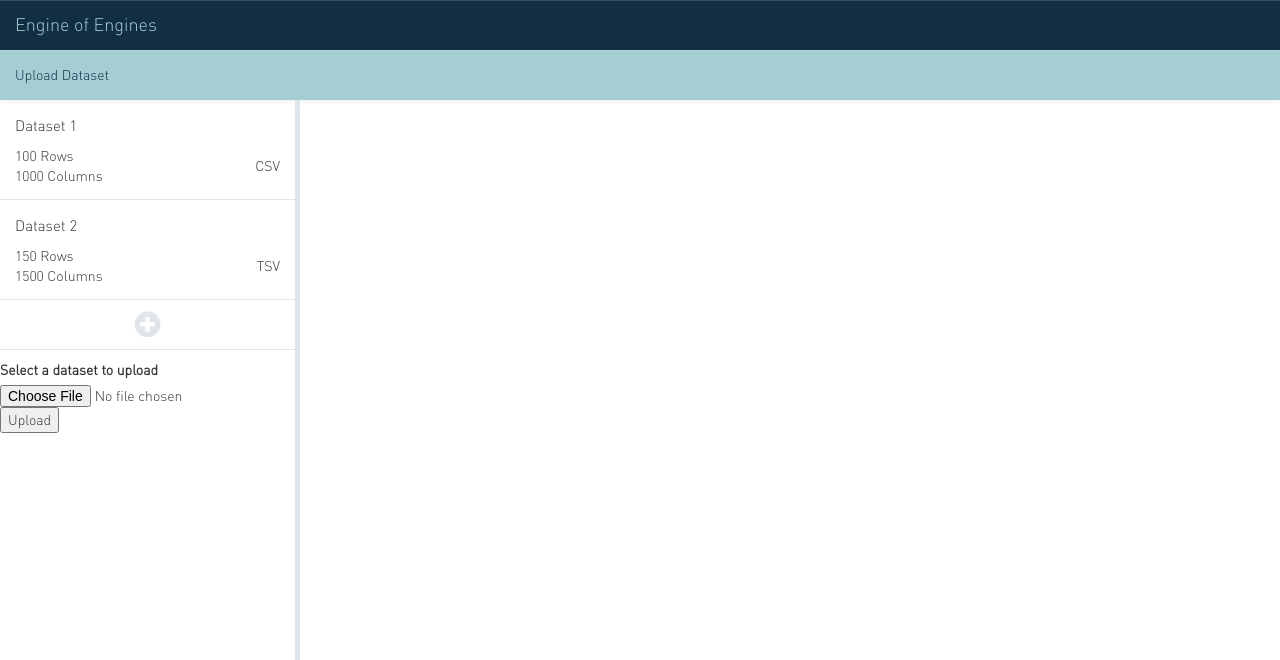
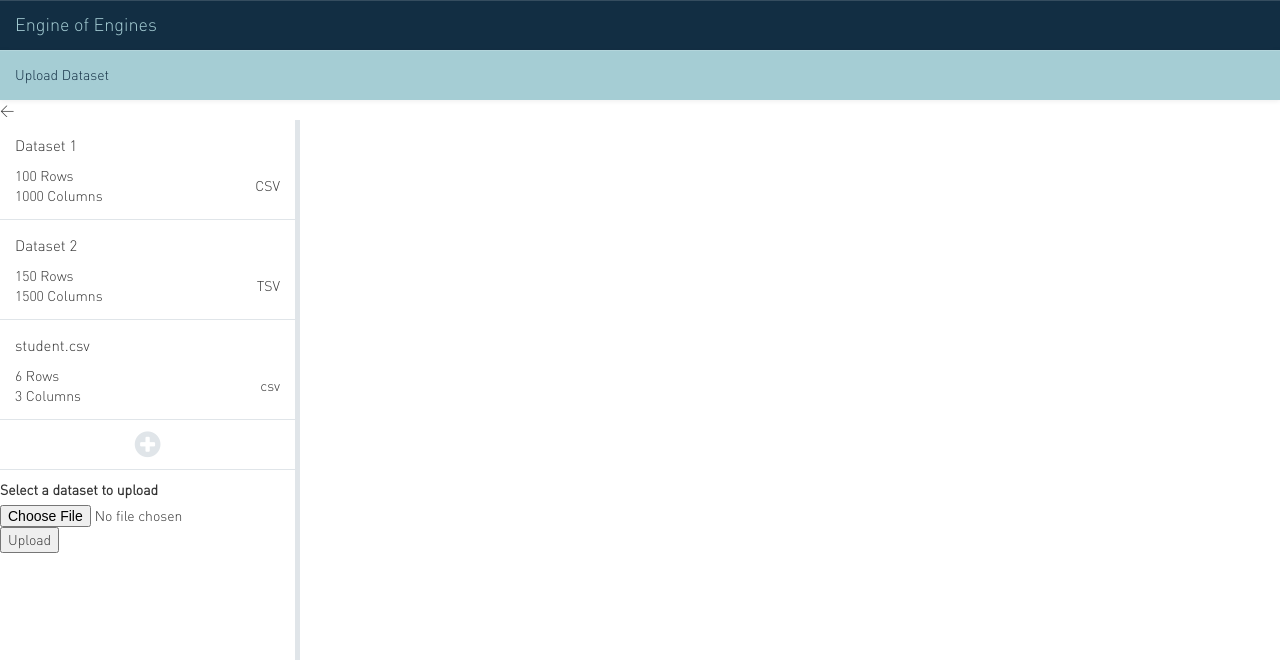
Before and after one commit to CenterForCollectiveLearning/DIVE, a Python web app: template templates/main.html in a window 1280 px wide. Shown: the top 660 px of the page. Run offline with Jinja, Linux system fonts and the light colour scheme; the template is opened without the code that fills it, so the values that code supplies are empty; some libraries are stand-ins or nearby versions.

Commit message:
Add displaying of dataset sample

```diff
--- a/static/js/script.js
+++ b/static/js/script.js
@@ -11,7 +11,6 @@
 });
 
 app.controller('DatasetListCtrl', function($scope, $http) {
-  window.onload = function() {
   var files;
 
   $('#data-file').on('change', function(event) {
@@ -41,7 +40,11 @@
       }
     });
   });
-  };
+
+  $scope.select_dataset = function(index) {
+    $scope.selected_index = index;
+    console.log(index);
+  }
 
   $scope.datasets = [
     {
@@ -54,7 +57,20 @@
       rows: 150,
       cols: 1500,
       type: "TSV"
-    }
+    }, {
+      cols:3,
+      filename:"student.csv",
+      rows:6,
+      sample:{
+        "0":["vikas","student","mit"],
+        "1":["kevin","graduate","mit"],
+        "2":["alyssa","student","mit"],
+        "3":["ben","student","mit"],
+        "4":["alice","graduate","mit"],
+        "5":["bob","graduate","mit"] },
+      type:"csv",
+      title:"student.csv"
+    },
   ];
 
   return console.log($scope);
--- a/templates/core.html
+++ b/templates/core.html
@@ -1,4 +1,22 @@
 <html ng-app="app" lang="en">
+	<body>
+		<!-- Navigation Bar -->
+		<nav class="navbar navbar-default top" role="navigation">
+			<div class="navbar-header">
+				<a class="navbar-brand" id="logo" href="#">Engine of Engines</a>
+			</div>
+		</nav>
+		<nav class="navbar navbar-default sections" role="navigation">
+			<p class="navbar-text navbar-left">Upload Dataset</p>
+		</nav>
+
+		<<div ng-controller="DatasetListCtrl">
+			{% block left_pane %}
+			{% endblock %}
+			{% block content %}
+			{% endblock %}
+		</div>
+	</body>
 	<head>
 		<meta charset="utf-8">
 		<title>Engine of Engines</title>
@@ -17,19 +35,4 @@
 		<script src="{{ url_for('static', filename='js/d3.min.js')}}" type="text/javascript"></script>
 		<script src="{{ url_for('static', filename='js/script.js')}}" type="text/javascript"></script>
 	</head>
-	<body>
-		<!-- Navigation Bar -->
-		<nav class="navbar navbar-default top" role="navigation">
-			<div class="navbar-header">
-				<a class="navbar-brand" id="logo" href="#">Engine of Engines</a>
-			</div>
-		</nav>
-		<nav class="navbar navbar-default sections" role="navigation">
-			<p class="navbar-text navbar-left">Upload Dataset</p>
-		</nav>
-		{% block left_pane %}
-		{% endblock %}
-		{% block content %}
-		{% endblock %}
-	</body>
 </html>
--- a/templates/main.html
+++ b/templates/main.html
@@ -1,14 +1,9 @@
 {% extends "core.html" %}
-
-{% block content %}
-<section class="viewport upload-dataset">
-</section>
-{% endblock %}
 
 {% block left_pane %}
 <section class="left-pane">
-	<ul ng-controller="DatasetListCtrl" class="datasets">
-		<li ng-repeat="dataset in datasets" class="dataset">
+	<ul class="datasets">
+		<li ng-repeat="dataset in datasets" class="dataset" ng-click="select_dataset($index)">
 			<div class="title">{[{dataset.title}]}</div>
 			<div class="dimensions">
 				<div class="rows">{[{dataset.rows}]} Rows</div>
@@ -29,3 +24,20 @@
 
 </section>
 {% endblock %}
+
+{% block content %}
+<section class="viewport">
+	<div ng-repeat="dataset in datasets" ng-if="$index===selected_index">
+		FOR DEBUGGING {[{dataset}]} <br>
+		<div ng-if="dataset.sample">
+			<table>
+				<tr>
+				<tr>
+				<tr ng-repeat="(index, row) in dataset.sample">
+					<td ng-repeat="elem in row"> {[{elem}]} </td>
+				</tr>
+			</table>
+		</div>
+	</div>
+</section>
+{% endblock %}
```
Lines whose indentation alone changed are shown as unchanged.
